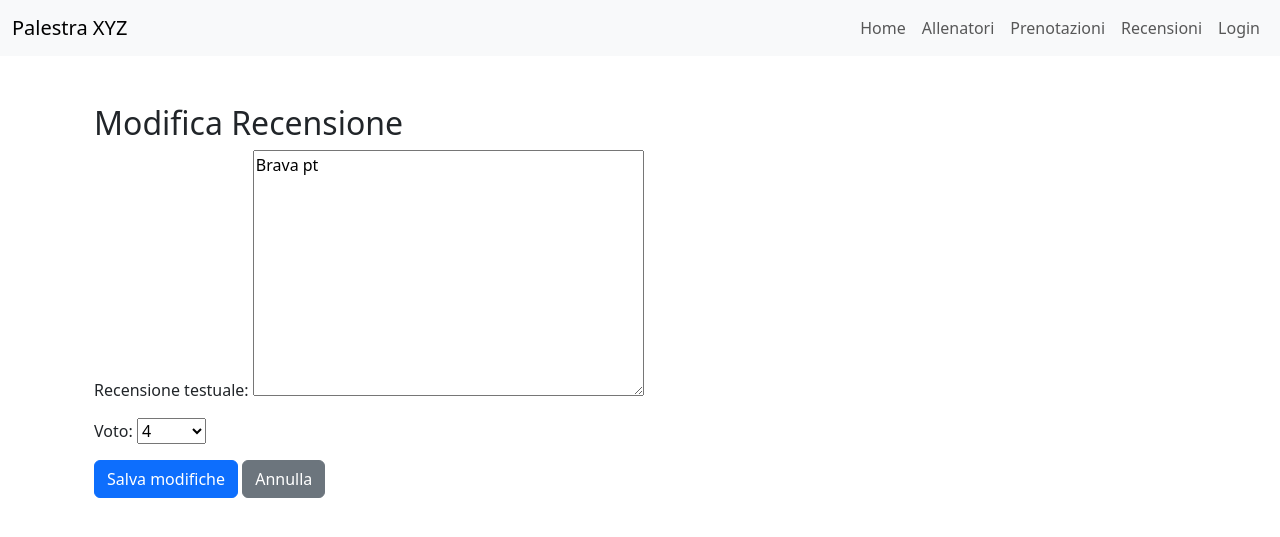
After one commit to Gixter02/Progetto_TechWeb, a Django app: page /reviews/17/modifica/ in a window 1280 px wide. The commit adds this page. Shown: the top 537 px of the page. Run offline with Django 5.2, Linux system fonts and the light colour scheme; data comes from the database, SQL or seed files in the repository; both versions use the stored data as it was after the commit.

Commit message:
Aggiunta modifica per recensioni

```diff
--- a/reviews/templates/reviews/lista_recensioni.html
+++ b/reviews/templates/reviews/lista_recensioni.html
@@ -25,6 +25,9 @@
             <strong>Recensione:</strong> {{ recensione.recensione_testuale }}<br>
             <small class="text-muted">Data: {{ recensione.data_recensione|date:"d/m/Y H:i" }}</small>
           </p>
+           <a href="{% url 'reviews:recensione_update' recensione.pk %}" class="btn btn-primary btn-sm">
+            Modifica
+          </a>
         </div>
       {% endfor %}
     </div>
--- /dev/null
+++ b/reviews/templates/reviews/recensione_update.html
@@ -0,0 +1,17 @@
+{% extends 'reviews/base.html' %}
+
+{% block content %}
+<div class="container mt-5">
+  <h2>Modifica Recensione</h2>
+
+  <form method="post">
+    {% csrf_token %}
+    {{ form.as_p }}
+
+    <div class="form-group">
+      <button type="submit" class="btn btn-primary">Salva modifiche</button>
+      <a href="{% url 'reviews:lista_recensioni' %}" class="btn btn-secondary">Annulla</a>
+    </div>
+  </form>
+</div>
+{% endblock %}
--- a/reviews/urls.py
+++ b/reviews/urls.py
@@ -1,5 +1,5 @@
 from django.urls import path
-from .views import homepage_recensioni, crea_recensione, review_success, ReviewListView
+from .views import homepage_recensioni, crea_recensione, review_success, ReviewListView, RecensioneUpdateView
 
 app_name = 'reviews'
 
@@ -8,4 +8,5 @@ urlpatterns = [
     path('crea/', crea_recensione, name='crea_recensione'),
     path('succes/', review_success, name='review_success'),
     path('lista/', ReviewListView.as_view(), name='lista_recensioni'),
+    path('<int:pk>/modifica/', RecensioneUpdateView.as_view(), name='recensione_update'),
 ]
--- a/reviews/views.py
+++ b/reviews/views.py
@@ -4,14 +4,15 @@ from django.contrib.auth.mixins import LoginRequiredMixin
 from django.db import IntegrityError
 
 from django.shortcuts import render, redirect
-from django.views.generic import ListView
+from django.urls import reverse_lazy
+from django.views.generic import ListView, UpdateView
 
 from accounts.models import RegistratoUtente
 from reviews.forms import RecensioneForm
 from reviews.models import Recensione
 from trainers.models import PersonalTrainer
 
-
+from django.utils.timezone import now
 
 # Create your views here.
 
@@ -73,3 +74,15 @@ class ReviewListView(LoginRequiredMixin, ListView):
     def get_queryset(self):
         queryset = super().get_queryset()
         return queryset.filter(registrato_utente__user=self.request.user)
+
+class RecensioneUpdateView(UpdateView):
+    model = Recensione
+    template_name = 'reviews/recensione_update.html'
+    fields = ['recensione_testuale', 'voto']
+    context_object_name = 'recensione'
+    success_url = reverse_lazy('reviews:review_success')
+
+    def form_valid(self, form):
+        # Aggiorna la data della recensione
+        form.instance.data_recensione = now()
+        return super().form_valid(form)
```
Also changed, not shown: db.sqlite3.
